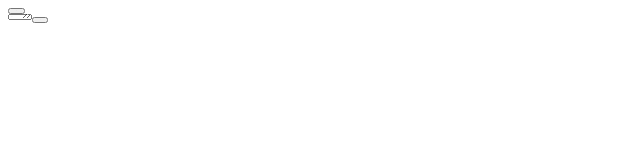
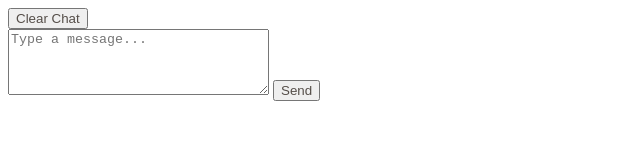
Before and after one commit to dharmikv972/ak47, a plain HTML site: page index.html in a window 1280 px wide. Shown: the whole page, without its empty margins (0-640 px from the left). Drawn offline with nearby package versions, Linux system fonts and the light colour scheme.

Commit message:
Update index.html

```diff
--- a/index.html
+++ b/index.html
@@ -7,7 +7,7 @@
 <style>
 
     *{   color:#39302bd8;
-        font-size:0.1rem;
+
     }
     .message-area{
         display:none;
```
